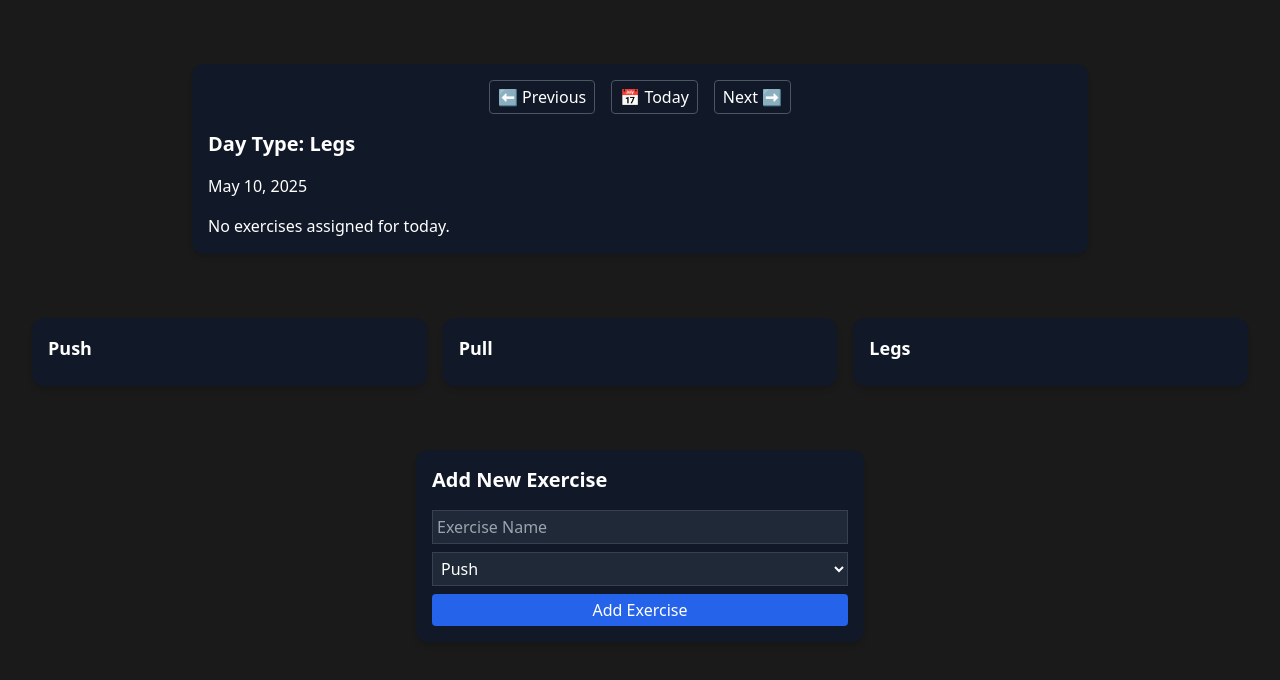
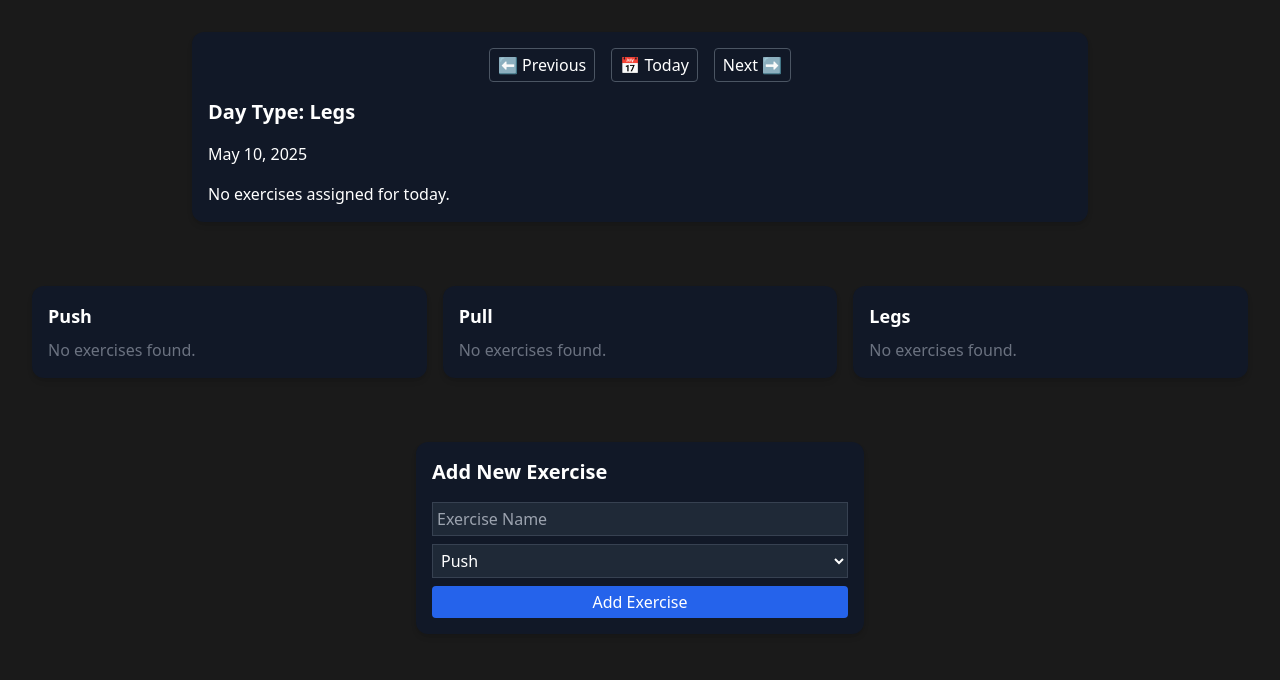
Before and after one commit to BrascoMarketing/Kevin-s-React-App-Tracker, a React (Vite) app: page / in a window 1280 px wide. Shown: the top 680 px of the page. Built offline with nearby package versions, Linux system fonts and the light colour scheme.

Commit message:
Milestone 2: Stable Daily Logging, Historical Review, and State Persistence

```diff
--- a/src/components/DayView.jsx
+++ b/src/components/DayView.jsx
@@ -34,15 +34,16 @@ useEffect(() => {
   const initialStates = {};
 
   savedLogs.forEach((log) => {
-    initialStates[log.exerciseId] = {
+    const dayKey = getExerciseDayKey(log.exerciseId, new Date(log.date));
+    initialStates[dayKey] = {
       sets: log.sets,
       completed: log.completed,
-      completedDate: log.date,  // ✅ Store the saved date here
+      completedDate: log.date,
     };
   });
 
   setExerciseStates(initialStates);
-}, []);
+}, [viewedDate]);
 
   const exercisesForToday = library.filter((ex) => ex.type === viewedCategory);
 
@@ -89,7 +90,7 @@ useEffect(() => {
   }
 
   return (
-    <div className="bg-gray-900 text-white rounded-xl shadow-md p-4 w-full max-w-4xl mx-auto mt-8">
+    <div className="bg-gray-900 text-white rounded-xl shadow-md p-4 w-full max-w-4xl mx-auto">
 
         <div className="flex items-center justify-center space-x-4 mb-4">
             <button
--- a/src/components/ExerciseLibraryColumns.jsx
+++ b/src/components/ExerciseLibraryColumns.jsx
@@ -33,10 +33,15 @@ export default function ExerciseLibraryColumns({ library, setLibrary }) {
     setLibrary([...otherExercises, ...reordered]);
   };
 
+  console.log("Rendering Library Columns with:", library);
+
   return (
     <DragDropContext onDragEnd={handleDragEnd}>
       <div className="grid grid-cols-1 md:grid-cols-3 gap-4">
-        {["Push", "Pull", "Legs"].map((category) => (
+        {["Push", "Pull", "Legs"].map((category) => {
+            console.log("Filtering for category:", category);
+            console.log("Library items:", library.map((ex) => ex.type));
+          return (
           <div
             key={category}
             className="bg-gray-900 text-white rounded-xl shadow-md p-4"
@@ -49,10 +54,16 @@ export default function ExerciseLibraryColumns({ library, setLibrary }) {
                   {...provided.droppableProps}
                   ref={provided.innerRef}
                 >
-                  {library
-                    .filter((ex) => ex.type === category)
-                    .map((ex, index) => (
-                      <Draggable key={ex.id} draggableId={ex.id} index={index}>
+                  {library.filter((ex) => ex.type === category).length === 0 ? (
+                    <li className="text-gray-500">No exercises found.</li>
+                    ) : (
+                    library
+                        .filter((ex) => ex.type === category)
+                        .map((ex, index) => (
+                        <Draggable key={ex.id} draggableId={ex.id} index={index}>
+
+
+
                         {(provided) => (
                           <li
                             ref={provided.innerRef}
@@ -115,14 +126,18 @@ export default function ExerciseLibraryColumns({ library, setLibrary }) {
                             </li>
 
                         )}
+
+
+
                       </Draggable>
-                    ))}
+    ))
+)}
                   {provided.placeholder}
                 </ul>
               )}
             </Droppable>
-          </div>
-        ))}
+          </div> );
+        })}
       </div>
     </DragDropContext>
   );
```
